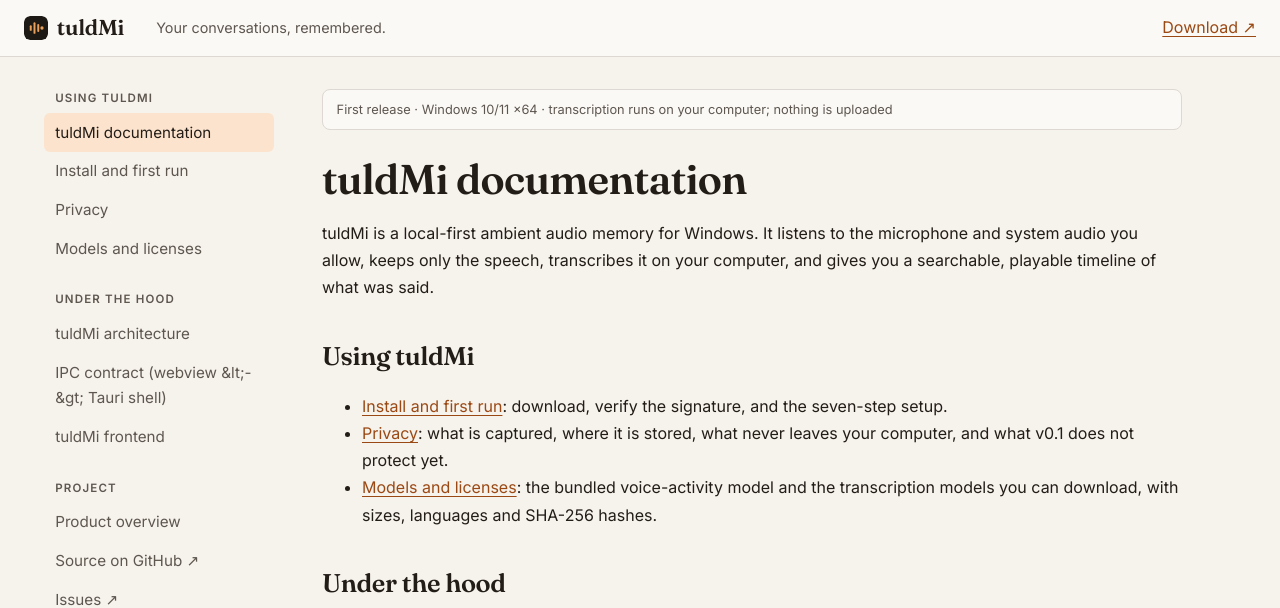
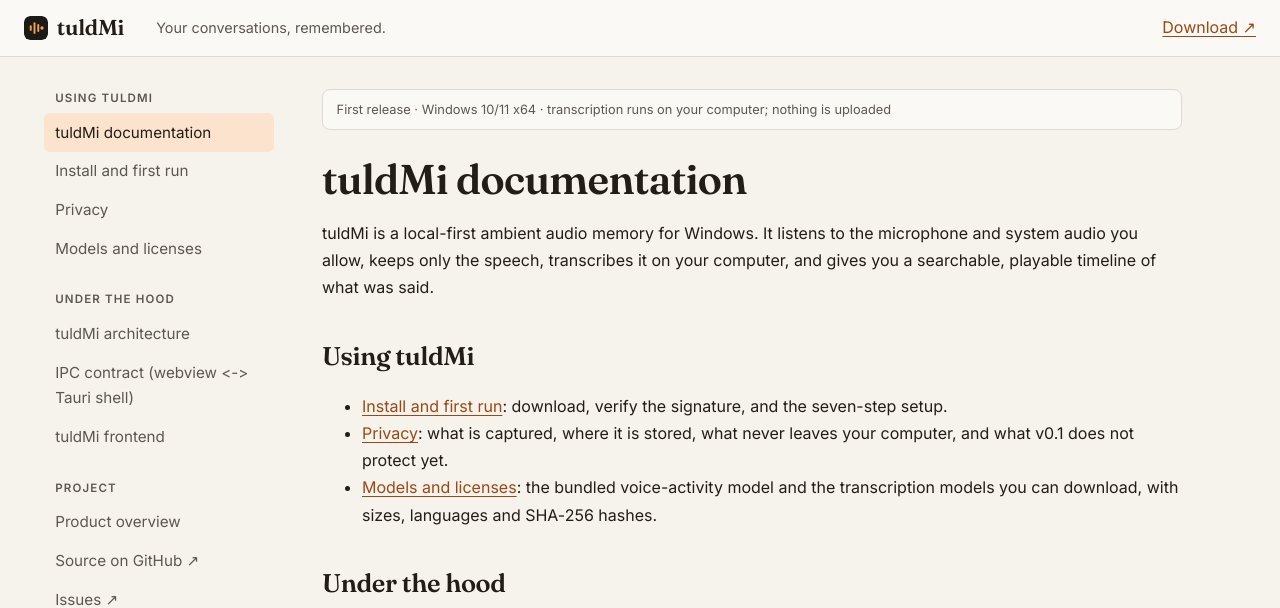
Before and after one commit to spilloid/tuldMi, a Jekyll site: the page built from docs/guide.md, in a window 1280 px wide. Shown: the top 608 px of the page. Built offline with Jekyll 4.4.1, drawn with Linux system fonts in a browser that asks for light colours.

```diff
--- a/docs/_layouts/default.html
+++ b/docs/_layouts/default.html
@@ -4,7 +4,7 @@
   <meta charset="utf-8">
   <meta name="viewport" content="width=device-width, initial-scale=1">
   <meta name="description" content="{{ site.description | escape }}">
-  <title>{{ page.title | escape }} · {{ site.title | escape }}</title>
+  <title>{{ page.title }} · {{ site.title | escape }}</title>
   <link rel="icon" href="{{ '/assets/tuldmi.svg' | relative_url }}" type="image/svg+xml">
   <link rel="stylesheet" href="{{ '/assets/docs.css' | relative_url }}">
 </head>
@@ -21,13 +21,13 @@
       {% assign guides = 'guide.md,INSTALL.md,PRIVACY.md,MODELS.md' | split: ',' %}
       {% for path in guides %}
         {% assign guide = site.pages | where: 'path', path | first %}
-        <a href="{{ guide.url | relative_url }}" {% if page.path == path %}aria-current="page"{% endif %}>{{ guide.title | escape }}</a>
+        <a href="{{ guide.url | relative_url }}" {% if page.path == path %}aria-current="page"{% endif %}>{{ guide.title }}</a>
       {% endfor %}
       <p class="nav-title">Under the hood</p>
       {% assign guides = 'ARCHITECTURE.md,IPC.md,FRONTEND.md' | split: ',' %}
       {% for path in guides %}
         {% assign guide = site.pages | where: 'path', path | first %}
-        <a href="{{ guide.url | relative_url }}" {% if page.path == path %}aria-current="page"{% endif %}>{{ guide.title | escape }}</a>
+        <a href="{{ guide.url | relative_url }}" {% if page.path == path %}aria-current="page"{% endif %}>{{ guide.title }}</a>
       {% endfor %}
       <p class="nav-title">Project</p>
       <a href="{{ '/' | relative_url }}">Product overview</a>
--- a/docs/assets/docs.css
+++ b/docs/assets/docs.css
@@ -17,7 +17,7 @@
   }
 }
 * { box-sizing: border-box; }
-body { margin: 0; background: var(--bg); color: var(--text); font: 16px/1.7 Inter, "Segoe UI", system-ui, sans-serif; }
+body { margin: 0; background: var(--bg); color: var(--text); font: 16px/1.7 Inter, "Segoe UI", system-ui, sans-serif; font-feature-settings: "calt" 0; }
 a { color: var(--accent); text-underline-offset: .2em; }
 a:focus-visible { outline: 2px solid var(--accent); outline-offset: 3px; border-radius: 3px; }
 header { display: flex; align-items: center; gap: 2rem; padding: .9rem max(1.5rem, calc((100vw - 1240px) / 2)); border-bottom: 1px solid var(--line); background: var(--panel); }
```
